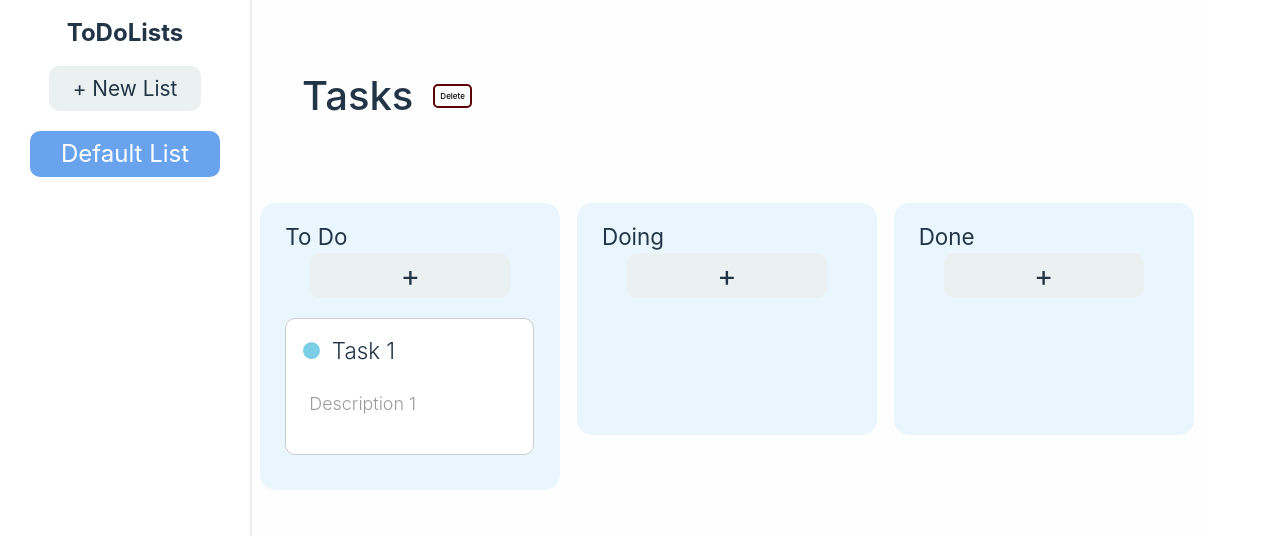
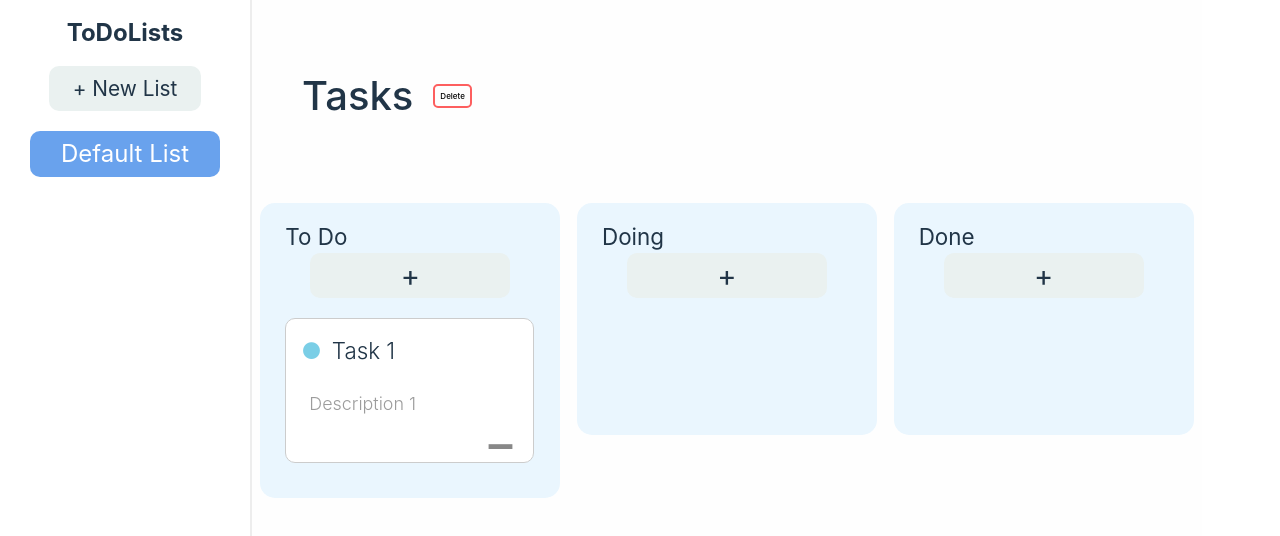
Before and after one commit to Midoria7/My-ToDoList, a React (Vite) app: page / in a window 1280 px wide. Shown: the top 536 px of the page. Built offline with nearby package versions, Linux system fonts and the light colour scheme.

Commit message:
Feature: Delete Task

```diff
--- a/src/components/Task.jsx
+++ b/src/components/Task.jsx
@@ -1,4 +1,4 @@
-export default function Task({name, descrip, provided, snapshot}) {
+export default function Task({name, descrip, provided, snapshot, id, handleRemove}) {
     return (
         <div
         className = "task"
@@ -8,6 +8,7 @@ export default function Task({name, descrip, provided, snapshot}) {
         >
             <div className = "task-name over-hide">{name}</div>
             <p className = "task-descrip">{descrip}</p>
+            <div className = "delete-task-button" onClick = {() => handleRemove(id)}>-</div>
         </div>
     );
 }
--- a/src/components/TaskGroup.jsx
+++ b/src/components/TaskGroup.jsx
@@ -23,6 +23,26 @@ export default function TaskGroup({status, lists, setLists, currentList}) {
                 );
                 return newLists;
             });
+        }
+    }
+
+    function handleRemove(id) {
+        if (confirm("Delete this task?")) {
+            setLists((prevLists) =>
+                prevLists.map((list) => {
+                    if (list.title === currentList.title) {
+                        const taskList = list[status];
+                        const index = taskList.findIndex((task) => task.id === id);
+                        taskList.splice(index, 1);
+                        return {
+                            ...list,
+                            [status]: [...taskList]
+                        }
+                    } else {
+                        return list;
+                    }
+                })
+            );
         }
     }
 
@@ -55,6 +75,7 @@ export default function TaskGroup({status, lists, setLists, currentList}) {
                                                     id = {task.id}
                                                     provided = {provided}
                                                     snapshot = {snapshot}
+                                                    handleRemove = {handleRemove}
                                                     />
                                                 )
                                             }
--- a/src/components/task.css
+++ b/src/components/task.css
@@ -15,7 +15,7 @@
     margin-left: 20px;
     padding: 5px 5px;
     background: none;
-    border: 2px solid rgb(91, 4, 4);
+    border: 2px solid rgb(253, 95, 95);
     border-radius: 5px;
     cursor: pointer;
     transition: 0.5s;
@@ -23,7 +23,7 @@
 
 .delete-list-button:hover {
     color: #fff;
-    background-color: rgb(91, 4, 4);
+    background-color: rgb(253, 95, 95);
     transition: 0.5s;
 }
 
@@ -115,7 +115,7 @@
     line-height: 1.1em;
 }
 
-.remove-bar {
+.delete-task-button {
     text-align: end;
     font-size: 3.5em;
     font-weight: 300;
@@ -124,9 +124,9 @@
     transition: 0.5s;
 }
 
-.remove-bar:hover {
-    color: red;
-    font-size: 9em;
+.delete-task-button:hover {
+    color: rgb(253, 95, 95);
+    font-size: 4em;
     line-height: 0.05em;
     transition: 0.5s;
 }
```
